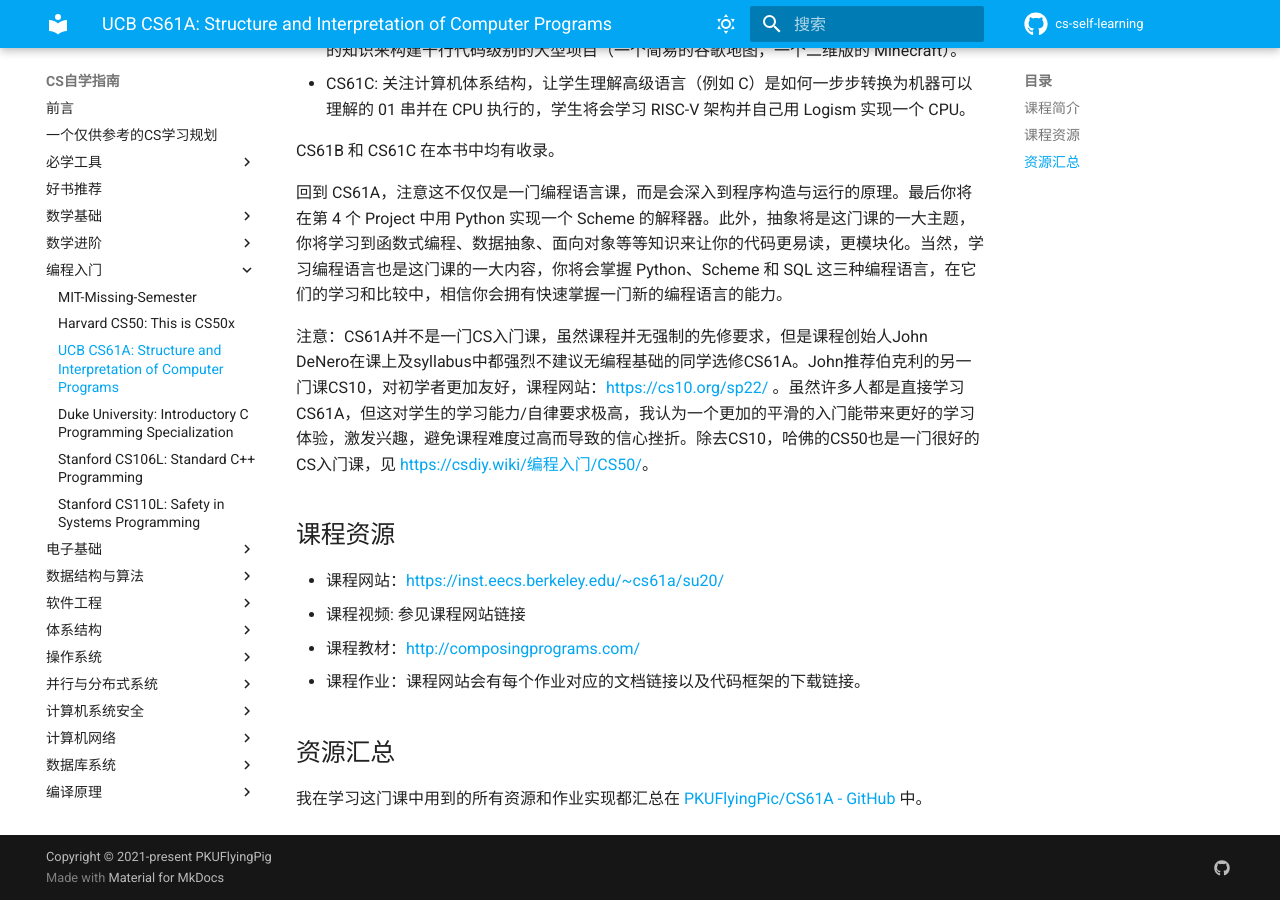
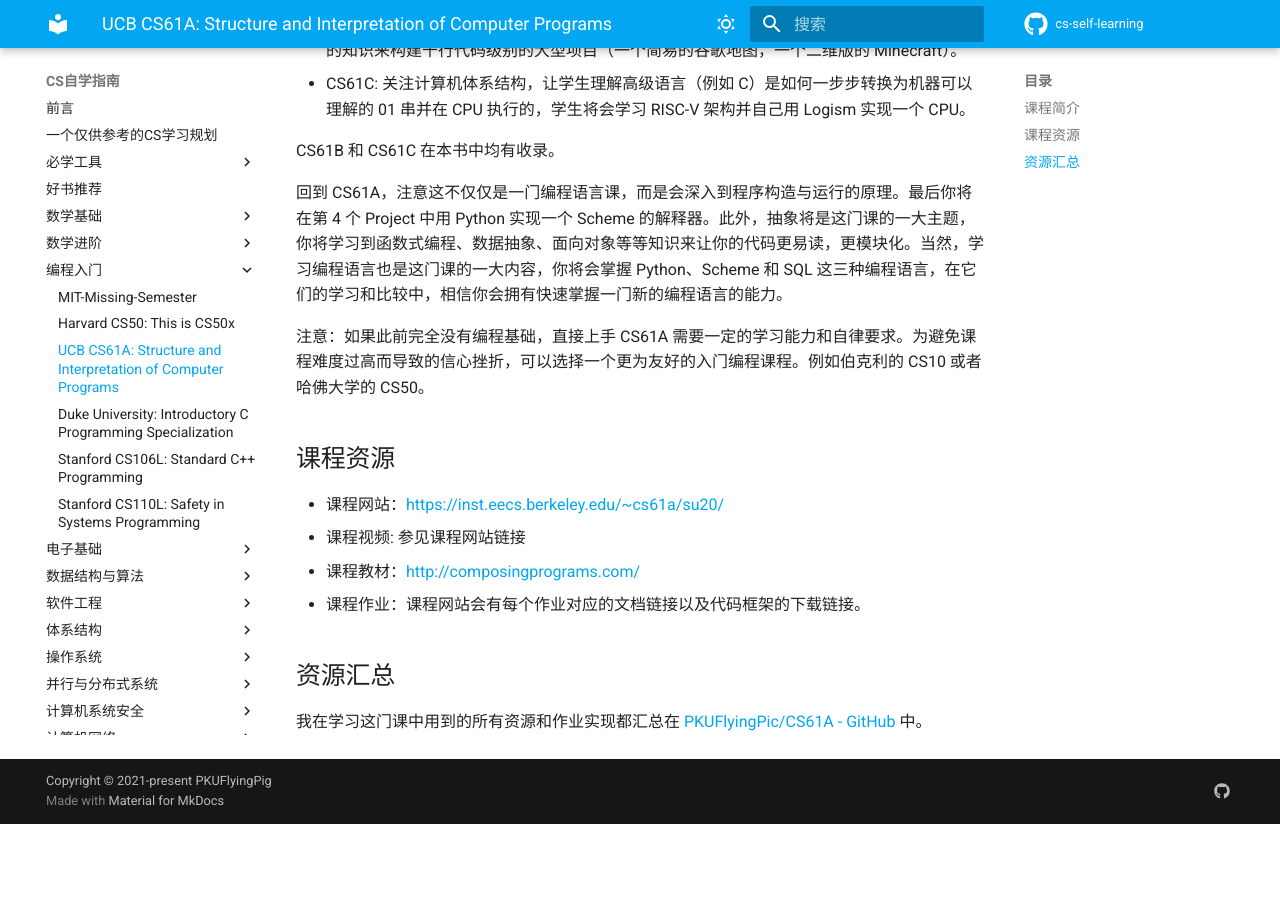
Before and after one commit to PKUFlyingPig/cs-self-learning, an MkDocs documentation site: the page built from docs/编程入门/CS61A.md, in a window 1280 px wide and 900 px high, scrolled down 553 px. Built offline with MkDocs 1.6.1 and Material for MkDocs 9.7.7, drawn with Linux system fonts in a browser that asks for light colours; comment, search, counter and statistics services are not loaded; after the commit the page ends 1377 px from its top, so only the background shows below that.

Commit message:
Update CS61A.md

```diff
--- a/docs/编程入门/CS61A.md
+++ b/docs/编程入门/CS61A.md
@@ -20,7 +20,7 @@ CS61B 和 CS61C 在本书中均有收录。
 
 回到 CS61A，注意这不仅仅是一门编程语言课，而是会深入到程序构造与运行的原理。最后你将在第 4 个 Project 中用 Python 实现一个 Scheme 的解释器。此外，抽象将是这门课的一大主题，你将学习到函数式编程、数据抽象、面向对象等等知识来让你的代码更易读，更模块化。当然，学习编程语言也是这门课的一大内容，你将会掌握 Python、Scheme 和 SQL 这三种编程语言，在它们的学习和比较中，相信你会拥有快速掌握一门新的编程语言的能力。
 
-注意：CS61A并不是一门CS入门课，虽然课程并无强制的先修要求，但是课程创始人John DeNero在课上及syllabus中都强烈不建议无编程基础的同学选修CS61A。John推荐伯克利的另一门课CS10，对初学者更加友好，课程网站：<https://cs10.org/sp22/> 。虽然许多人都是直接学习CS61A，但这对学生的学习能力/自律要求极高，我认为一个更加的平滑的入门能带来更好的学习体验，激发兴趣，避免课程难度过高而导致的信心挫折。除去CS10，哈佛的CS50也是一门很好的CS入门课，见 <https://csdiy.wiki/编程入门/CS50/>。
+注意：如果此前完全没有编程基础，直接上手 CS61A 需要一定的学习能力和自律要求。为避免课程难度过高而导致的信心挫折，可以选择一个更为友好的入门编程课程。例如伯克利的 CS10 或者哈佛大学的 CS50。
 
 ## 课程资源
 
```
